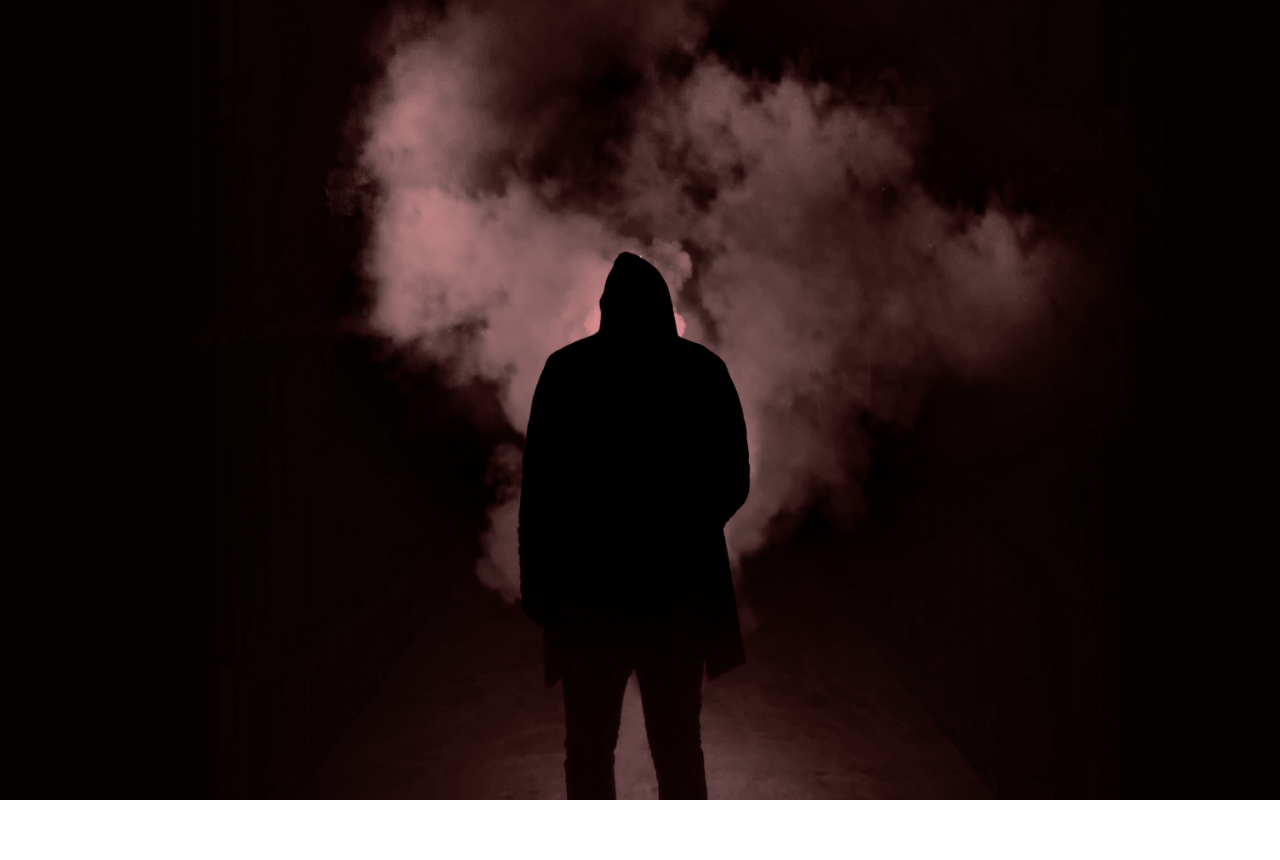
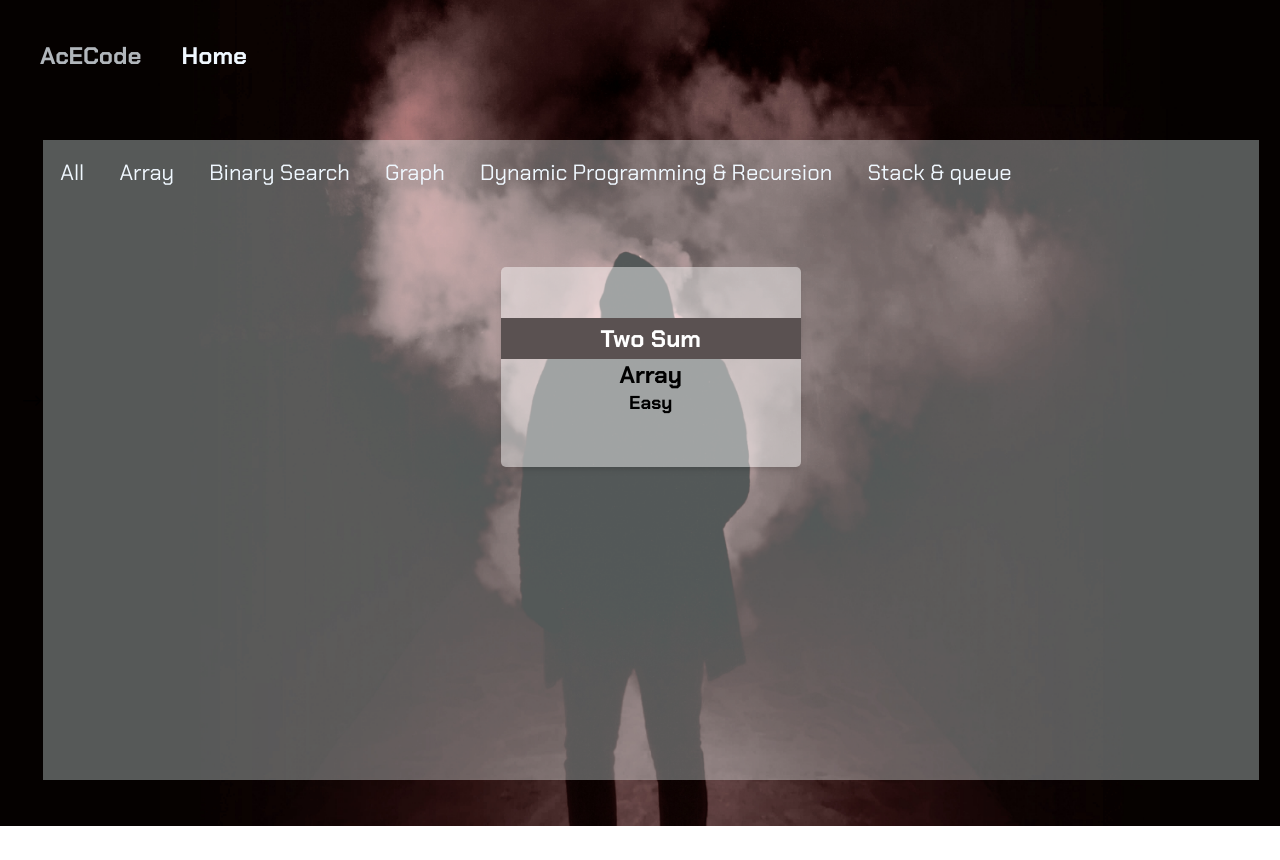
Before and after one commit to Shubham030702/Onlinejudge, a React (Create React App) app: page /home in a window 1280 px wide. Before the commit this address had no page. Before the commit the page ends 800 px from the top, so only its background shows below. Built offline with nearby package versions, Linux system fonts and the light colour scheme.

Commit message:
problem is pushed

```diff
--- a/src/App.css
+++ b/src/App.css
@@ -1,38 +1,4 @@
-.App {
-  text-align: center;
+body{
+  overflow-x: hidden;
+  overflow-y: hidden;
 }
-
-.App-logo {
-  height: 40vmin;
-  pointer-events: none;
-}
-
-@media (prefers-reduced-motion: no-preference) {
-  .App-logo {
-    animation: App-logo-spin infinite 20s linear;
-  }
-}
-
-.App-header {
-  background-color: #282c34;
-  min-height: 100vh;
-  display: flex;
-  flex-direction: column;
-  align-items: center;
-  justify-content: center;
-  font-size: calc(10px + 2vmin);
-  color: white;
-}
-
-.App-link {
-  color: #61dafb;
-}
-
-@keyframes App-logo-spin {
-  from {
-    transform: rotate(0deg);
-  }
-  to {
-    transform: rotate(360deg);
-  }
-}
--- a/src/App.js
+++ b/src/App.js
@@ -1,25 +1,29 @@
-import logo from './logo.svg';
-import './App.css';
-import {
-  BrowserRouter as Router,
-  Routes,
-  Route,
-  Link
-} from "react-router-dom";
-
+import { BrowserRouter as Router, Route, Routes, useLocation } from 'react-router-dom';
+import Navbar from './components/navbar';
 import Login from './components/loginpage';
 import Register from './components/registerpage';
+import Home from './components/home';
+import './App.css'
+
 function App() {
+  const location = useLocation();
+
   return (
     <>
-    <Router>
+      {location.pathname !== '/' && location.pathname !== '/signup' && <Navbar />}
       <Routes>
-        <Route path='/' element={<Register/>}/>
-        <Route path='/Login' element={<Login/>}/>
+        <Route path='/signup' element={<Register />} />
+        <Route path='/' element={<Login />} />
+        <Route path='/home' element={<Home />} />
       </Routes>
-    </Router>
     </>
   );
 }
 
-export default App;
+export default function RootApp() {
+  return (
+    <Router>
+      <App />
+    </Router>
+  );
+}
--- /dev/null
+++ b/src/components/home.css
@@ -0,0 +1,54 @@
+.home {
+    height: 80vh;
+    width: 95vw;
+    margin: 25vh auto 10vh auto;
+    background-color: rgba(240, 255, 255, 0.345);
+    overflow: scroll;
+    overflow-x: hidden;
+}
+
+.card {
+    margin: auto;
+    position: relative;
+    height: 200px;
+    width: 300px;
+    background-color: #ffffff72;
+    display: flex;
+    flex-direction: column;
+    justify-content: center;
+    align-items: center;
+    border-radius: 5px;
+    box-shadow: rgba(0, 0, 0, 0.1) 0px 4px 6px -1px, rgba(0, 0, 0, 0.06) 0px 2px 4px -1px;
+    transition: all ease-in;
+    cursor: pointer;
+}
+
+.card:hover{
+    scale: 1.1;
+}
+
+.card .best {
+    padding: 5px;
+    background-color: #5a5151;
+    color: #fff;
+    font-size: 12px;
+    font-weight: 600;
+    width: 100%;
+    text-align: center;
+}
+.smallnav{
+    display: flex;
+    flex-direction: row;
+}
+.smallnav li{
+    list-style: none;
+    margin: 2.2vh;
+    font-size: 22px;
+    margin-bottom: 10vh;
+    color: aliceblue;
+    cursor: pointer;
+}
+.smallnav li:hover{
+    text-decoration: underline;
+    color: rgba(240, 248, 255, 0.523);
+}
--- /dev/null
+++ b/src/components/home.js
@@ -0,0 +1,34 @@
+import React from 'react'
+import './home.css'
+import { useNavigate } from 'react-router-dom';
+function Home() {
+  const navigate = useNavigate();
+
+  const handlequestionRoute=()=>{
+    navigate('/')
+  }
+
+  return (
+    <>
+    <div className="home">
+    <div className="smallnav">
+      <li>All</li>
+      <li>Array</li>
+      <li>Binary Search</li>
+      <li>Graph</li>
+      <li>Dynamic Programming & Recursion</li>
+      <li>Stack & queue</li>
+    </div>
+    <div class="card" onClick={handlequestionRoute}>
+        <div class="best">
+            <h1>Two Sum</h1>
+        </div>
+        <h2>Array</h2>
+        <h3>Easy</h3>
+    </div>
+    </div>
+    </>
+  )
+}
+
+export default Home
--- a/src/components/loginpage.css
+++ b/src/components/loginpage.css
@@ -46,7 +46,7 @@ body {
     padding: 10px;
     background: none;
     border: 1px solid #ffffff;
-    border-radius: 20px;
+    border-radius: 50px;
     color: white;
     outline: none;
 }
--- a/src/components/loginpage.js
+++ b/src/components/loginpage.js
@@ -13,7 +13,7 @@ const Login = () => {
   };
 
   const handleloginroute=()=>{
-    navigate('/');
+    navigate('/signup');
   }
 
   const handleSubmit = (e) => {
@@ -37,7 +37,7 @@ const Login = () => {
     setErrors(tempErrors);
 
     if (isValid) {
-      alert('Login successful!');
+      navigate('/home')
     }
   };
 
--- /dev/null
+++ b/src/components/navbar.css
@@ -0,0 +1,36 @@
+*{
+    margin: 0;
+    padding: 0;
+}
+
+nav{
+    height: 7vh;
+    width: 100vw;
+    color: rgba(240, 248, 255, 0.735);
+    margin-top: 5vh;
+    position: absolute;
+    top: 0;
+    left: 0;
+}
+nav li{
+    display: flex;
+    flex-direction: row;
+    align-items: center;
+}
+
+nav li h1{
+    margin: auto 5vh;
+}
+
+nav li a{
+    list-style: none;
+    font-style: normal;
+    text-decoration: none;
+    color: aliceblue;
+}
+nav li a:hover{
+    list-style: none;
+    font-style: normal;
+    text-decoration: none;
+    color: rgba(255, 255, 255, 0.324);
+}
--- /dev/null
+++ b/src/components/navbar.js
@@ -0,0 +1,16 @@
+import React from 'react'
+import './navbar.css'
+function Navbar() {
+  return (
+    <>
+    <nav>
+      <li>
+        <h1 className='site'>AcECode</h1>
+        <a href="/home"><h2 className='hometag' >Home</h2></a>
+      </li>
+    </nav>
+    </>
+  )
+}
+
+export default Navbar
--- a/src/components/registerpage.js
+++ b/src/components/registerpage.js
@@ -11,7 +11,7 @@ const Register = () => {
   const navigate = useNavigate();
 
   const handleLoginRoute = () => {
-    navigate('/Login');
+    navigate('/');
   };
 
   const validateEmail = (email) => {
@@ -50,8 +50,7 @@ const Register = () => {
     setErrors(tempErrors);
 
     if (isValid) {
-      alert('Sign Up successful!');
-      // Here, you can add logic to submit the form data
+      navigate('/home')
     }
   };
 
```
Also changed, not shown: public/index.html (+0 -10 lines), src/problems/twosum/Problem.md (added, +13 -0 lines), src/components/problemstatemet.js (added).
